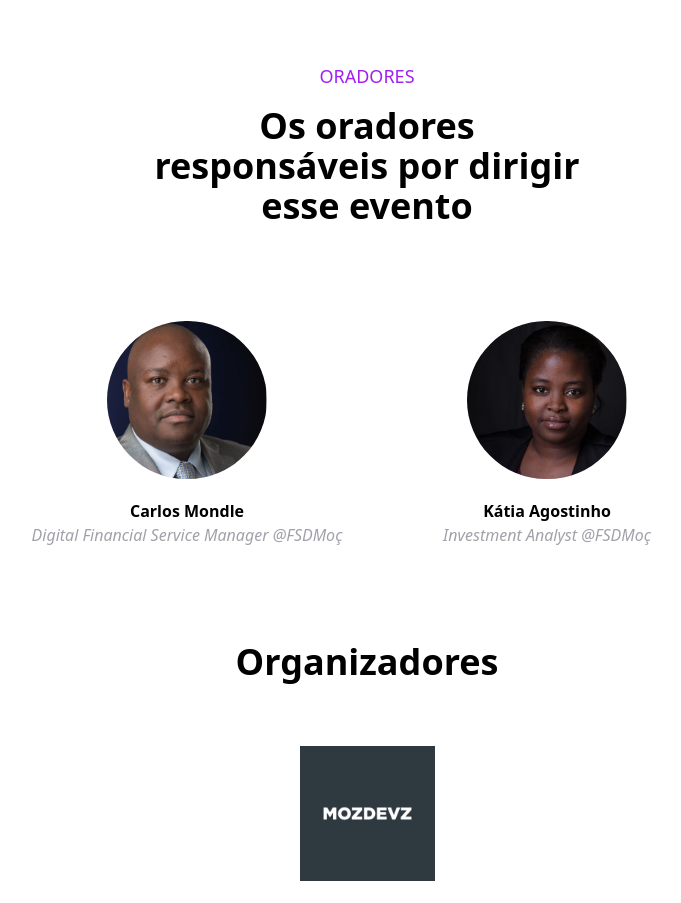
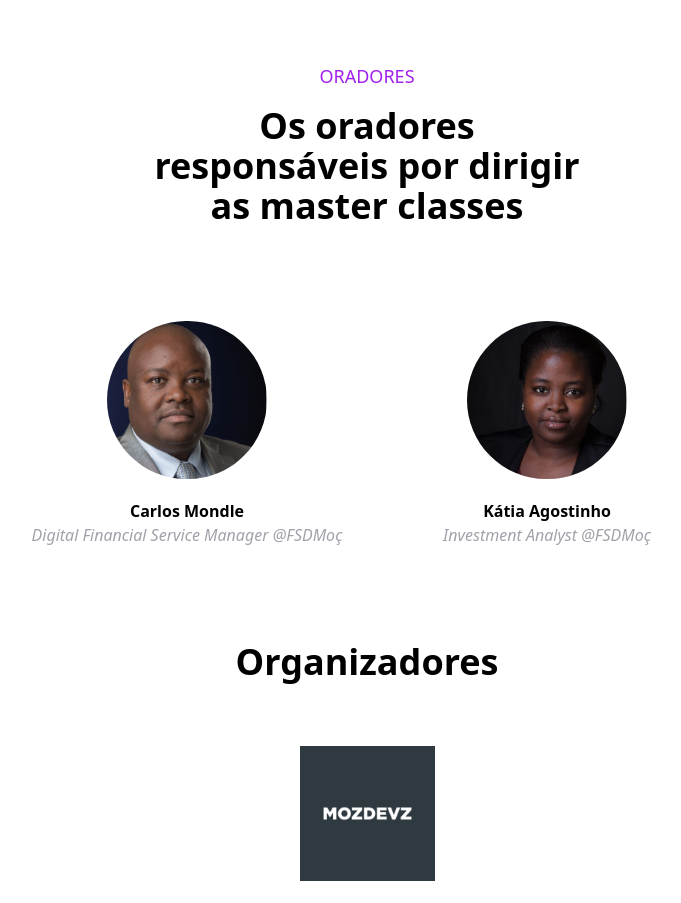
Before and after one commit to rnrnshn/wansati-hackthon, a Next.js app: page / in a window 1280 px wide. Shown: the part 2234-3137 px from the top of the page, without its empty margins (273-954 px from the left). Built offline with nearby package versions, Linux system fonts and the light colour scheme.

Commit message:
fix: text correction

```diff
--- a/src/app/page.tsx
+++ b/src/app/page.tsx
@@ -98,7 +98,7 @@ export default function Home() {
       <section id="speakers" className="max-w-6xl mx-auto w-full flex flex-col justify-center items-center space-y-16 scroll-mt-20">
         <div className="text-center max-w-md w-full space-y-4">
           <h1 className="text-lg text-secondary mb-3 font-medium">ORADORES</h1>
-          <p className="text-4xl font-bold">Os oradores responsáveis por dirigir esse evento</p>
+          <p className="text-4xl font-bold">Os oradores responsáveis por dirigir as master classes</p>
         </div>
         <div className="flex justify-center gap-10 flex-wrap">
           { Speakers.map((SpeakerData, index) => {
```
